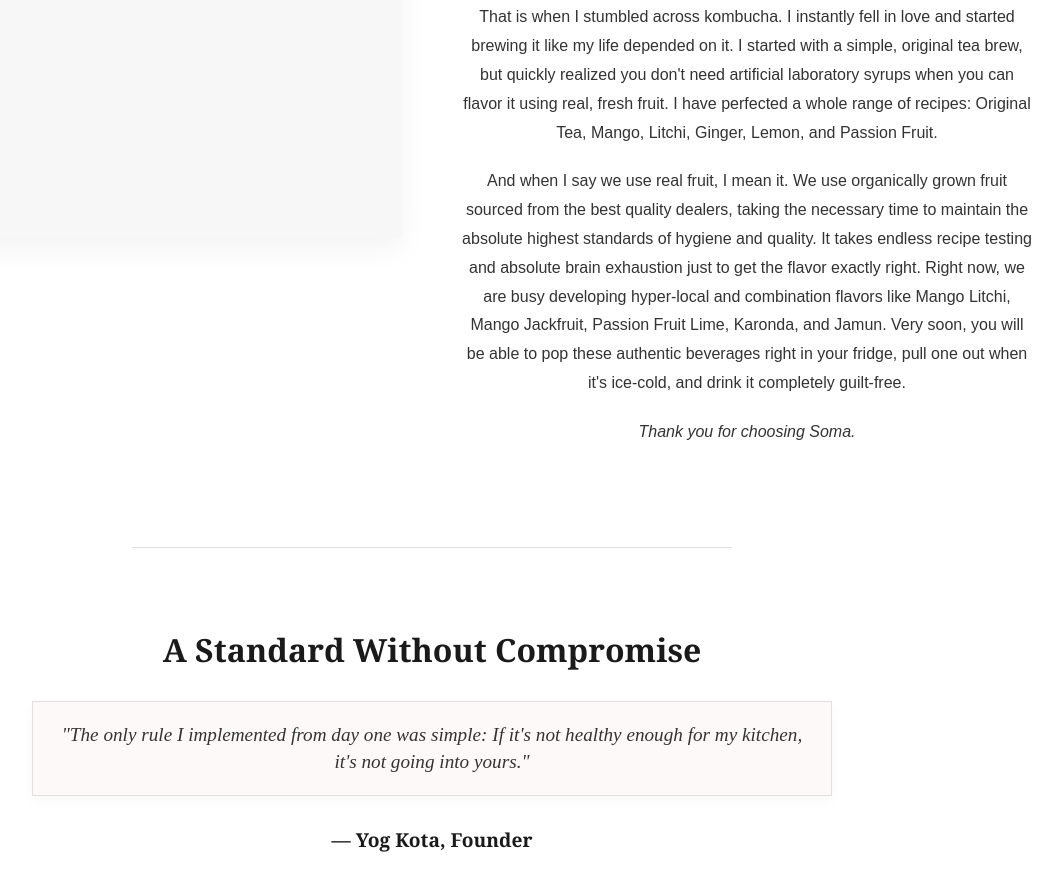
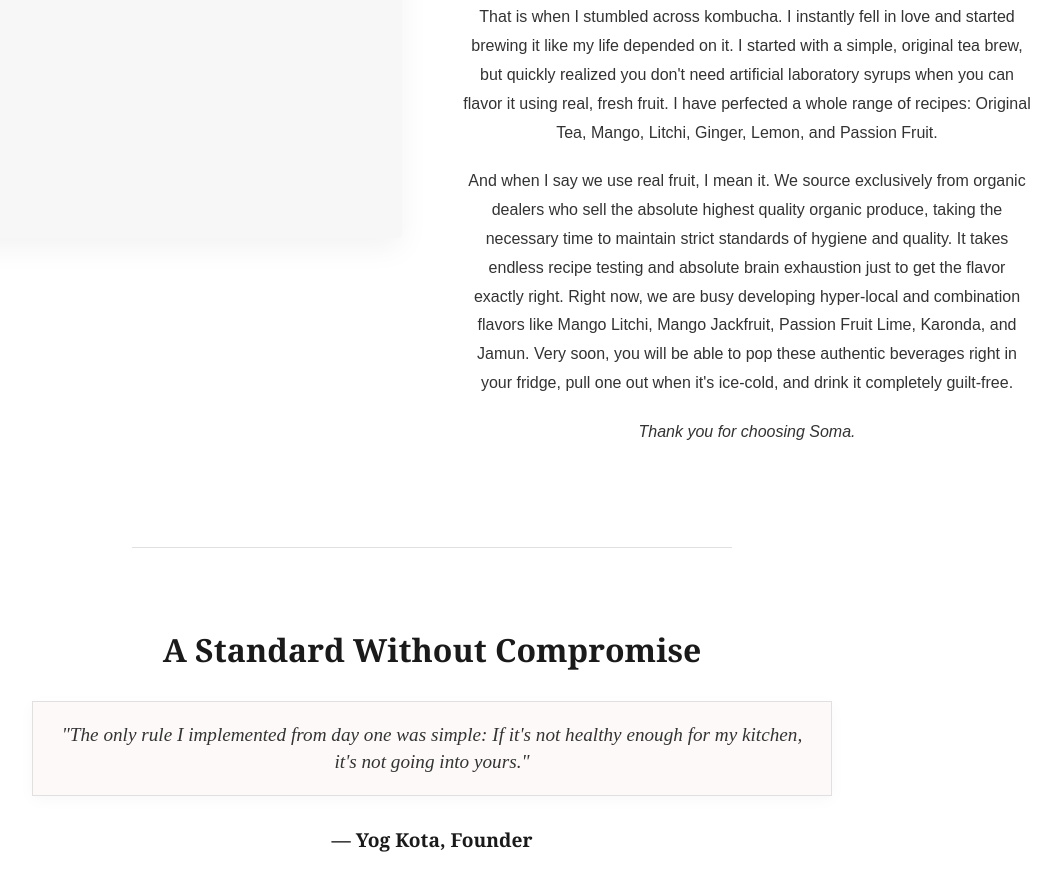
Before and after one commit to yogkota1-source/grounded-website, a plain HTML site: page index.html in a window 1280 px wide. Shown: the part 3378-4269 px from the top of the page, without its empty margins (208-1270 px from the left). Drawn offline with Linux system fonts and the light colour scheme; no server answers.

Commit message:
pls work

```diff
--- a/index.html
+++ b/index.html
@@ -237,7 +237,7 @@
                 <p>Kombucha is controversial—I will be the first to admit it. People either absolutely hate it from the bottom of their hearts, or they love it so much they could practically explode. But before you make your final decision, I just ask that you give ours a try.</p>
                 <p>It all started when I realized that while packaged cold drinks and sodas taste incredibly good, there <em>has</em> to be a healthier alternative for us. I started researching everywhere. I went to restaurants, cafes, and roadside lemonade stalls looking for the perfect drink. Then, something clicked: sodas are entirely artificial, and I couldn't exactly package fresh roadside lemonade without loading it with chemical preservatives to make it last.</p>
                 <p>That is when I stumbled across kombucha. I instantly fell in love and started brewing it like my life depended on it. I started with a simple, original tea brew, but quickly realized you don't need artificial laboratory syrups when you can flavor it using real, fresh fruit. I have perfected a whole range of recipes: Original Tea, Mango, Litchi, Ginger, Lemon, and Passion Fruit.</p>
-                <p>And when I say we use real fruit, I mean it. We use organically grown fruit sourced from the best quality dealers, taking the necessary time to maintain the absolute highest standards of hygiene and quality. It takes endless recipe testing and absolute brain exhaustion just to get the flavor exactly right. Right now, we are busy developing hyper-local and combination flavors like Mango Litchi, Mango Jackfruit, Passion Fruit Lime, Karonda, and Jamun. Very soon, you will be able to pop these authentic beverages right in your fridge, pull one out when it's ice-cold, and drink it completely guilt-free.</p>
+                <p>And when I say we use real fruit, I mean it. We source exclusively from organic dealers who sell the absolute highest quality organic produce, taking the necessary time to maintain strict standards of hygiene and quality. It takes endless recipe testing and absolute brain exhaustion just to get the flavor exactly right. Right now, we are busy developing hyper-local and combination flavors like Mango Litchi, Mango Jackfruit, Passion Fruit Lime, Karonda, and Jamun. Very soon, you will be able to pop these authentic beverages right in your fridge, pull one out when it's ice-cold, and drink it completely guilt-free.</p>
                 <p><em>Thank you for choosing Soma.</em></p>
             </div>
         </div>
```
